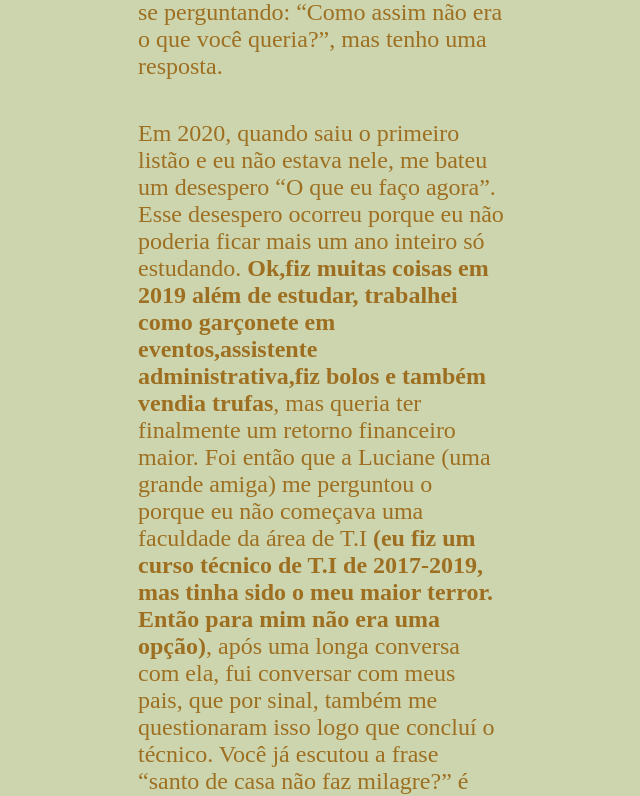
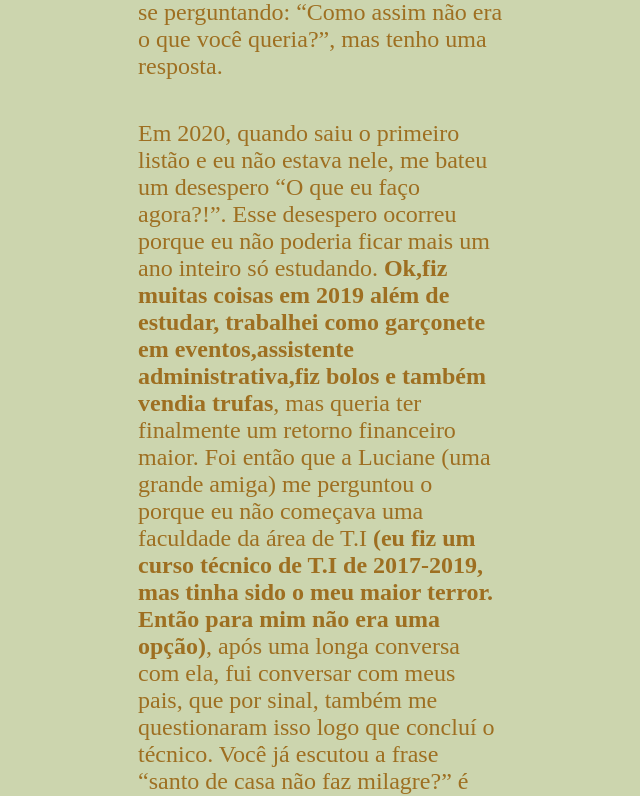
Before and after one commit to andria-gif/portifolioandriard, a plain HTML site: page about.html in a window 1280 px wide. Shown: the part 807-1603 px from the top of the page, without its empty margins (54-694 px from the left). Drawn offline with Linux system fonts and the light colour scheme.

Commit message:
Update about.html

```diff
--- a/about.html
+++ b/about.html
@@ -37,7 +37,7 @@
                                         realmente não estava mais esperando por isso. Você deve estar se perguntando:
                                         “Como assim não era o que você queria?”, mas tenho uma resposta. </p>
                               <p class="apresentacao__conteudo__texto">Em 2020, quando saiu o primeiro listão e eu
-                                        não estava nele, me bateu um desespero “O que eu faço agora”. Esse desespero
+                                        não estava nele, me bateu um desespero “O que eu faço agora?!”. Esse desespero
                                         ocorreu porque eu não poderia ficar mais um ano inteiro só estudando.
                                         <strong>Ok,fiz
                                                   muitas coisas em 2019 além de estudar, trabalhei como garçonete em
```
